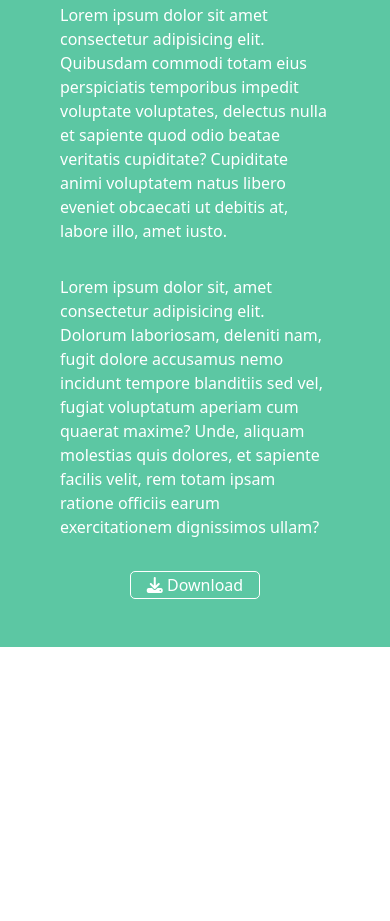
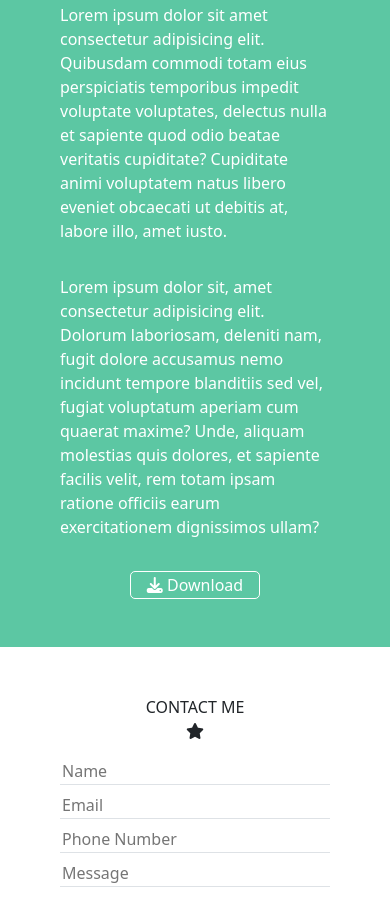
Before and after one commit to orlandomanfredini/html-css-bootstrap-freelancer, a plain HTML site: page index.html in a window 390 px wide. Shown: the part 717-1638 px from the top of the page. Before the commit the page ends 1364 px from the top, so only its background shows below. Drawn offline with nearby package versions, Linux system fonts and the light colour scheme.

Commit message:
ADD: section about con media query

```diff
--- a/css/style.css
+++ b/css/style.css
@@ -40,3 +40,9 @@ header{
     border: 1px solid white;
     color: white;
 }
+
+/* CONTACT-ME */
+
+form input{
+    margin-top: 7px;
+}
--- a/index.html
+++ b/index.html
@@ -12,10 +12,10 @@
     <header class="p-1"> <!--header-->
         <div class="container">
             <div class="row justify-content-between align-items-center">
-                <div class="logo-title w-auto p-1">
+                <div class=" col3 logo-title w-auto p-1">
                     START BOOSTRAP
                 </div>
-                <ul class="list-inline d-flex w-auto m-0 p-1">
+                <ul class=" col3 list-inline d-flex w-auto m-0 p-1">
                     <li class="list-inline-item d-flex d-sm-none">
                         <i class="fa-solid fa-bars"></i>
                     </li>
@@ -112,7 +112,29 @@
             </div>
         </div>
     </section>
-    <section></section> <!--contact-->
+    <section class="p-5"> <!--contact me-->
+        <div class="container">
+            <div class="text-center">
+                CONTACT ME
+            </div>
+            <div class="text-center">
+                <i class="fa-solid fa-star"></i>
+            </div>
+            <div class="row justify-content-center mt-2">
+                <div class="col12 col-lg-9">
+                    <form  class="d-flex flex-column m-auto ">
+                        <input class="border-0 border-bottom" type="text" placeholder="Name">
+                        <input class="border-0 border-bottom" type="text" placeholder="Email">
+                        <input class="border-0 border-bottom" type="text" placeholder="Phone Number">
+                        <input class="border-0 border-bottom" type="text" placeholder="Message">
+                    </form>
+                </div>
+            </div>
+
+    </section>
+    <section><!--location-->
+
+    </section>
     <footer></footer> <!--footer-->
 
     <script src="https://cdn.jsdelivr.net/npm/bootstrap@5.2.3/dist/js/bootstrap.bundle.min.js" integrity="sha384-kenU1KFdBIe4zVF0s0G1M5b4hcpxyD9F7jL+jjXkk+Q2h455rYXK/7HAuoJl+0I4" crossorigin="anonymous"></script>
```
